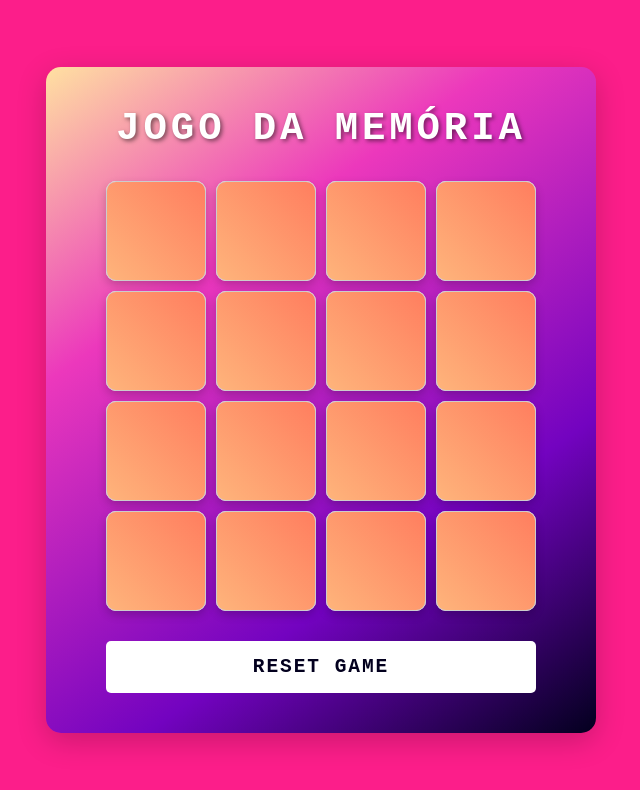
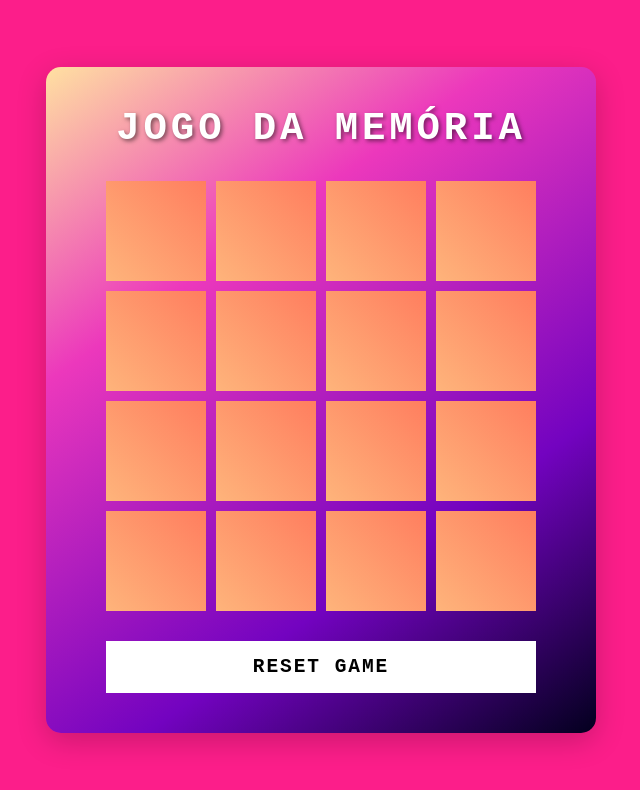
Before and after one commit to lorenlmartins/memory-game, a plain HTML site: page index.html in a window 1280 px wide. Shown: the whole page, without its empty margins (319-959 px from the left). Drawn offline with Linux system fonts and the light colour scheme.

Commit message:
feat: adjust style

```diff
--- a/src/styles/main.css
+++ b/src/styles/main.css
@@ -28,7 +28,7 @@ body {
 
 h2 {
     font-size: 3em;
-    color: #ffffff;
+    color: #fff;
     text-transform: uppercase;
     letter-spacing: 0.1em;
     text-shadow: 2px 2px 4px rgba(0, 0, 0, 0.5);
@@ -37,10 +37,9 @@ h2 {
 .reset {
     padding: 15px 20px;
     width: 100%;
-    color: #03001e;
-    background-color: #ffffff;
+    color: #000;
+    background-color: #fff;
     border: none;
-    border-radius: 5px;
     font-size: 1.5em;
     letter-spacing: 0.1em;
     text-transform: uppercase;
@@ -49,9 +48,9 @@ h2 {
     transition: background-color 0.3s, transform 0.3s;
 }
 
-.reset:hover {
-    background-color: #ec38bc;
-    transform: scale(1.05);
+.reset:focus {
+    color: #ec38bc;
+    background-color: #262809;
 }
 
 .game {
@@ -61,7 +60,7 @@ h2 {
     flex-wrap: wrap;
     gap: 10px;
     transform-style: preserve-3d;
-    perspective: 1000px;
+    perspective: 500px;
 }
 
 .item {
@@ -71,35 +70,27 @@ h2 {
     display: flex;
     align-items: center;
     justify-content: center;
-    background-color: #ffffff;
-    border-radius: 10px;
-    box-shadow: 0 4px 10px rgba(0, 0, 0, 0.2);
+    background-color: #fff;
     font-size: 3em;
     transform: rotateY(180deg);
-    transition: 0.5s;
+    transition: 0.25s;
 }
 
 .item::after {
-    content: '';
+    content: "";
     position: absolute;
     inset: 0;
     background: linear-gradient(135deg, #ff7e5f, #feb47b);
-    border-radius: 10px;
-    transition: 0.5s;
     transform: rotateY(0deg);
+    transition: 0.25s;
     backface-visibility: hidden;
-    border: 1px solid #ccc;
 }
 
 .item.boxOpen {
     transform: rotateY(0deg);
 }
 
-.boxOpen::after {
+.boxOpen::after,
+.boxMatch::after {
     transform: rotateY(180deg);
 }
-
-.boxMatch {
-    background-color: #ffffff;
-    pointer-events: none;
-}
--- a/src/styles/reset.css
+++ b/src/styles/reset.css
@@ -1,4 +1,4 @@
-*{
+* {
     margin: 0;
     padding: 0;
     outline: none;
```
